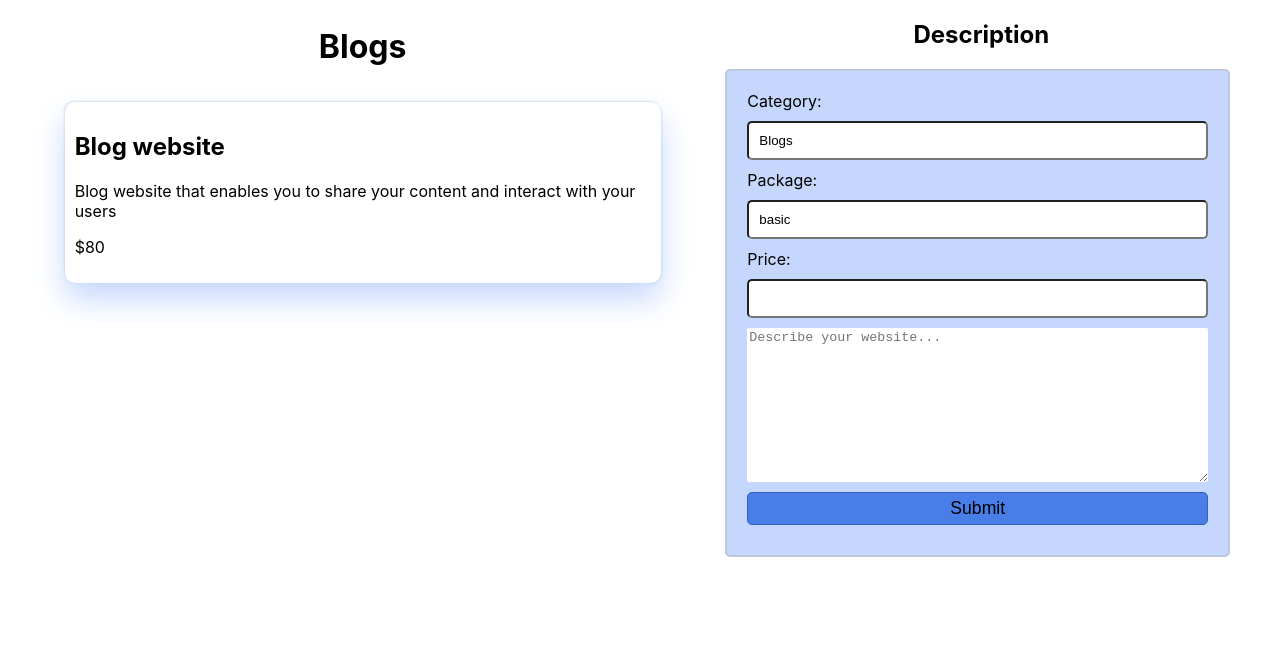
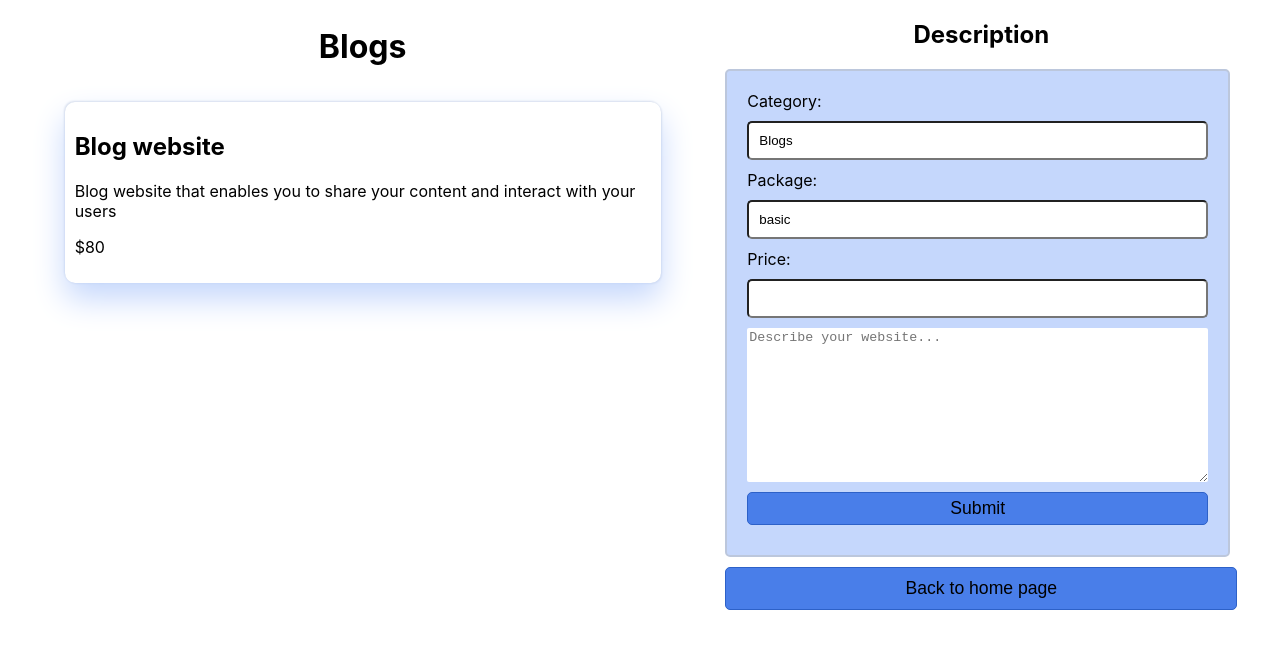
Before and after one commit to Muiruriscode/Dennis-portfolio, a React (Create React App) app: page /job/Blogs in a window 1280 px wide. Shown: the top 648 px of the page. Built offline with nearby package versions, Linux system fonts and the light colour scheme.

Commit message:
changed display on reaching top of page for chevronUp icon

```diff
--- a/src/App.css
+++ b/src/App.css
@@ -110,6 +110,10 @@ ul {
   justify-content: center;
 }
 .chevUp {
+  display: none;
+}
+.chevDisplay {
+  display: block;
   position: fixed;
   bottom: 20px;
   right: 10px;
@@ -390,6 +394,10 @@ nav {
   border-radius: 5px;
   padding: 5px 0;
 }
+.homeBtn {
+  width: 100%;
+  margin-top: 10px;
+}
 .jobDiv {
   display: flex;
   flex-direction: column;
@@ -529,8 +537,6 @@ nav {
     Ubuntu, Cantarell, 'Open Sans', 'Helvetica Neue', sans-serif;
   border: 1px solid #ccc;
   padding: 20px 0;
-  /* border-radius: 20px; */
-  /* box-shadow: 0 10px 10px rgba(0, 0, 0, 0.5); */
   background-color: var(--clr-white);
 }
 #submitBtn {
--- a/src/pages/Home.js
+++ b/src/pages/Home.js
@@ -1,3 +1,4 @@
+import { useState } from 'react'
 import About from '../components/About'
 import Service from '../components/Service'
 import Experience from '../components/Experience'
@@ -10,6 +11,13 @@ import { FaChevronCircleUp } from 'react-icons/fa'
 import homeImg from '../img/main.png'
 
 const Home = () => {
+  const [isScrolled, setIsScrolled] = useState(false)
+
+  window.onscroll = () => {
+    setIsScrolled(window.pageYOffset === 0 ? false : true)
+    return () => window.onscroll === null
+  }
+
   return (
     <main id='home' className='mainSection'>
       <Navbar />
@@ -19,7 +27,10 @@ const Home = () => {
           <h1 className='homeText name'>Hi, I’m Dennis Muiruri</h1>
           <h2 className='homeText'>Web Developer.</h2>
           <h3 className='homeText'>based in Kenya.</h3>
-          <a href='#home' className='rctIcons chevUp'>
+          <a
+            href='#home'
+            className={`rctIcons chevUp ${isScrolled && 'chevDisplay'}`}
+          >
             <FaChevronCircleUp />
           </a>
         </div>
--- a/src/pages/Job.js
+++ b/src/pages/Job.js
@@ -1,6 +1,6 @@
 import React, { useState, useRef } from 'react'
 import { singleJob } from '../data'
-import { useParams } from 'react-router-dom'
+import { Link, useParams } from 'react-router-dom'
 import SingleJob from '../components/SingleJob'
 import axios from 'axios'
 import { server } from '../config'
@@ -107,6 +107,9 @@ const Job = () => {
             Submit
           </button>
         </form>
+        <Link to='/'>
+          <button className='homeBtn'>Back to home page</button>
+        </Link>
       </div>
     </section>
   )
```
